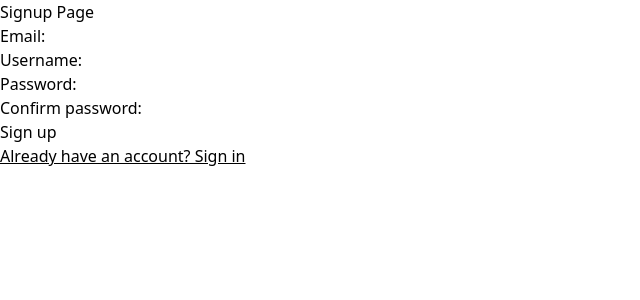
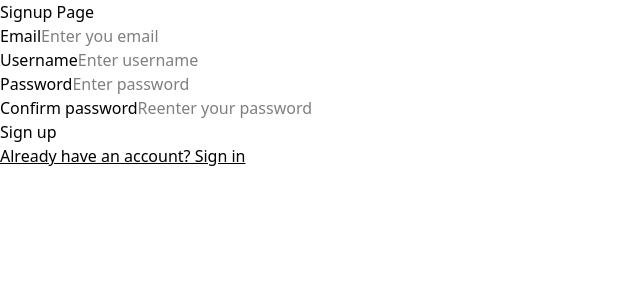
Before and after one commit to saicharith2012/brain-cache, a Next.js app in the folder apps/web/: page /signup in a window 1280 px wide. Shown: the top 300 px of the page, without its empty margins (0-640 px from the left). Built offline with nearby package versions, Linux system fonts and the light colour scheme; no server answers.

Commit message:
feat(auth): refactor Signin and Signup forms to use InputComponent for better input handling

```diff
--- a/apps/web/app/(auth)/signin/page.tsx
+++ b/apps/web/app/(auth)/signin/page.tsx
@@ -5,6 +5,7 @@ import { useEffect, useState, useTransition } from "react";
 import { signIn, useSession } from "next-auth/react";
 import { signInSchema, SignInSchema } from "@repo/common/config";
 import { useRouter } from "next/navigation";
+import InputComponent from "@repo/ui/inputComponent";
 
 export default function SigninForm() {
   const router = useRouter();
@@ -59,29 +60,22 @@ export default function SigninForm() {
     <div>
       <div>Signin Page</div>
       <form onSubmit={handleSubmit(onSubmit)}>
-        <div>
-          <label>Username:</label>
-          <input {...register("username")} disabled={isPending} />
-          {errors.username ? (
-            <span>{errors.username.message}</span>
-          ) : (
-            <span></span>
-          )}
-        </div>
-
-        <div>
-          <label>Password:</label>
-          <input
-            type="password"
-            {...register("password")}
-            disabled={isPending}
-          />
-          {errors.password ? (
-            <span>{errors.password.message}</span>
-          ) : (
-            <span></span>
-          )}
-        </div>
+        <InputComponent
+          label="Username"
+          type="text"
+          placeholder="Enter Username"
+          disabled={isPending}
+          {...register("username")}
+          error={errors.username?.message}
+        />
+        <InputComponent
+          label="Password"
+          type="password"
+          placeholder="Enter Password"
+          disabled={isPending}
+          {...register("password")}
+          error={errors.password?.message}
+        />
 
         <button type="submit">{isPending ? "Signing in" : "Sign in"}</button>
         {serverError && <p>{serverError}</p>}
@@ -97,7 +91,7 @@ export default function SigninForm() {
       <button
         className="border p-2"
         onClick={() => {
-          signIn("google", {callbackUrl: "/dashboard"});
+          signIn("google", { callbackUrl: "/dashboard" });
         }}
       >
         Sign in with google
--- a/apps/web/app/(auth)/signup/page.tsx
+++ b/apps/web/app/(auth)/signup/page.tsx
@@ -6,10 +6,11 @@ import signup from "../../../actions/signup";
 import { signUpFormSchema, SignUpFormSchema } from "../../../config";
 import { useRouter } from "next/navigation";
 import { signIn, useSession } from "next-auth/react";
+import InputComponent from "@repo/ui/inputComponent";
 
 export default function SignupForm() {
   const router = useRouter();
-  const session = useSession()
+  const session = useSession();
   const {
     handleSubmit,
     register,
@@ -39,15 +40,11 @@ export default function SignupForm() {
           throw new Error(signupResult.error);
         }
 
-        const signinResult = await signIn("credentials", {
+        await signIn("credentials", {
           username,
           password,
           redirect: false,
         });
-
-        if (signinResult?.error) {
-          throw new Error(signinResult.error);
-        }
 
         router.push("/dashboard");
       } catch (error) {
@@ -63,49 +60,41 @@ export default function SignupForm() {
     <div>
       <div>Signup Page</div>
       <form onSubmit={handleSubmit(onSubmit)}>
-        <div>
-          <label>Email:</label>
-          <input {...register("email")} disabled={isPending} />
-          {errors.email ? <span>{errors.email.message}</span> : <span></span>}
-        </div>
+        <InputComponent
+          label="Email"
+          type="text"
+          placeholder="Enter you email"
+          {...register("email")}
+          disabled={isPending}
+          error={errors.email?.message}
+        />
 
-        <div>
-          <label>Username:</label>
-          <input {...register("username")} disabled={isPending} />
-          {errors.username ? (
-            <span>{errors.username.message}</span>
-          ) : (
-            <span></span>
-          )}
-        </div>
+        <InputComponent
+          label="Username"
+          type="text"
+          placeholder="Enter username"
+          disabled={isPending}
+          error={errors.username?.message}
+          {...register("username")}
+        />
 
-        <div>
-          <label>Password:</label>
-          <input
+        <InputComponent
+          label="Password"
           type="password"
+          placeholder="Enter password"
+          disabled={isPending}
           {...register("password")}
+          error={errors.password?.message}
+        />
+
+        <InputComponent
+          label="Confirm password"
+          type="password"
+          placeholder="Reenter your password"
           disabled={isPending}
+          error={errors.confirmPassword?.message}
+          {...register("confirmPassword")}
         />
-          {errors.password ? (
-            <span>{errors.password.message}</span>
-          ) : (
-            <span></span>
-          )}
-        </div>
-
-        <div>
-          <label>Confirm password:</label>
-          <input
-            type="password"
-            {...register("confirmPassword")}
-            disabled={isPending}
-          />
-          {errors.confirmPassword ? (
-            <span>{errors.confirmPassword.message}</span>
-          ) : (
-            <span></span>
-          )}
-        </div>
 
         <button type="submit">{isPending ? "Signing up" : "Sign up"}</button>
         {serverError && <p>{serverError}</p>}
--- /dev/null
+++ b/packages/ui/src/inputComponent.tsx
@@ -0,0 +1,21 @@
+import React from "react";
+
+interface InputProps extends React.InputHTMLAttributes<HTMLInputElement> {
+  label?: string;
+  error?: string;
+}
+
+const InputComponent = React.forwardRef<HTMLInputElement, InputProps>(
+  ({ label, error, ...rest }, ref) => {
+    return (
+      <div>
+        {label && <label>{label}</label>}
+        <input ref={ref} className="" {...rest} />
+        {error && <span>{error}</span>}
+      </div>
+    );
+  }
+);
+
+InputComponent.displayName = "InputComponent";
+export default InputComponent;
```
Also changed, not shown: 1 other file (tests, documents, lock files or other folders). Lines whose indentation alone changed are shown as unchanged.
